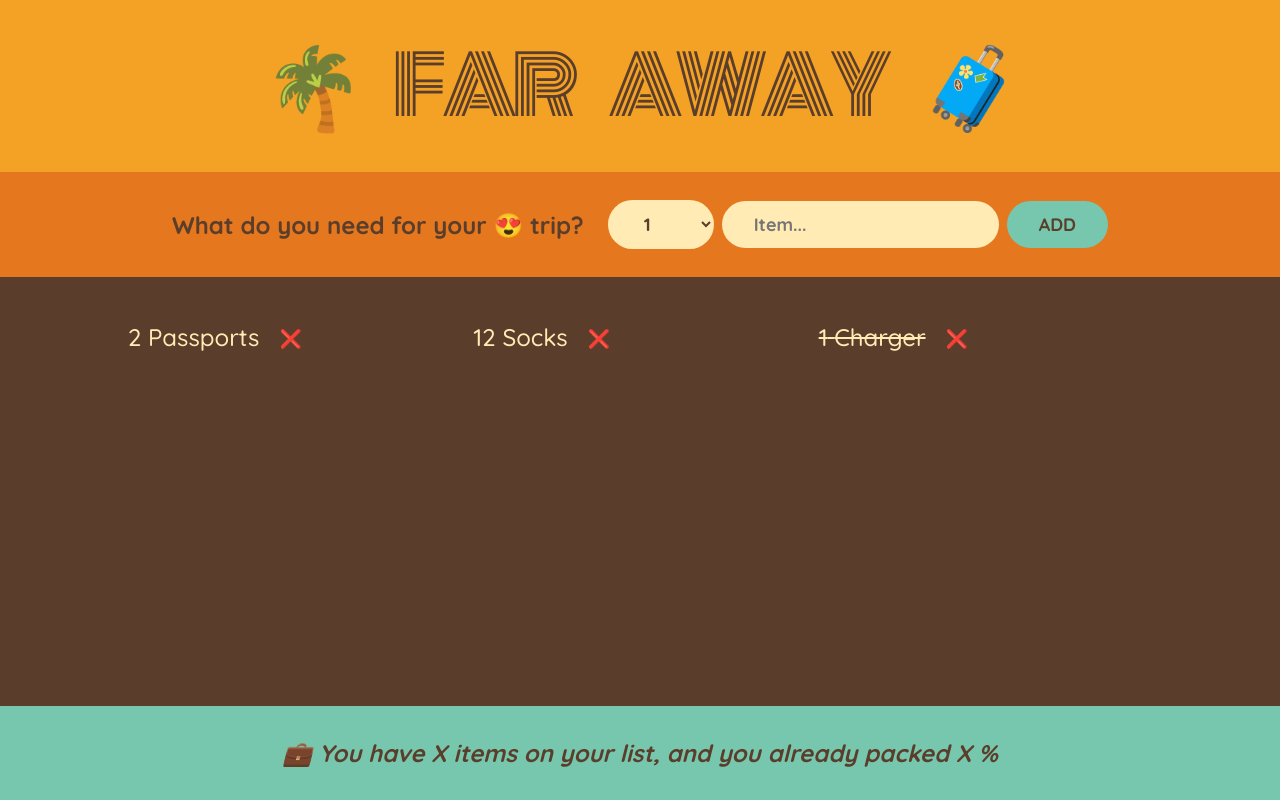
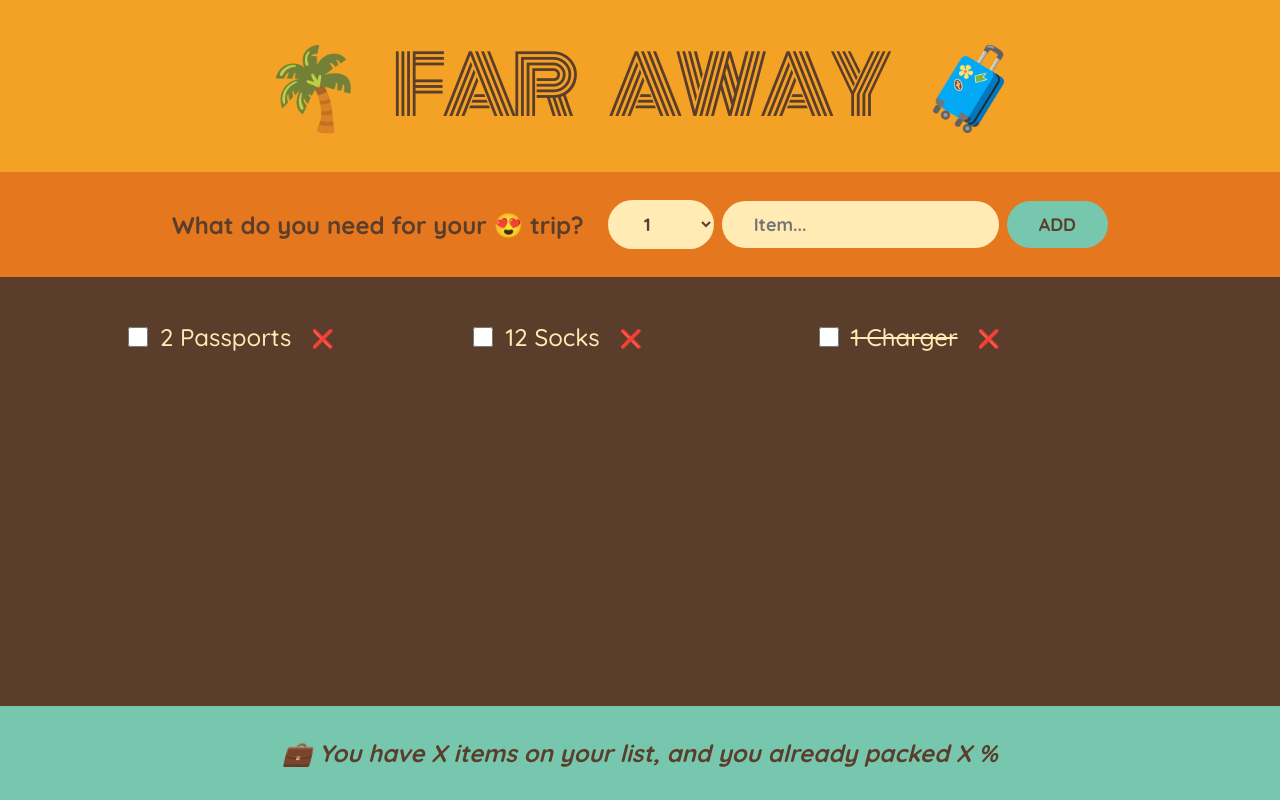
Before and after one commit to aniakucherenko/Project-Far-Away, a React (Create React App) app: page / in a window 1280 px wide. Built offline with nearby package versions, Linux system fonts and the light colour scheme.

Commit message:
Add toggle item

```diff
--- a/src/components/App.jsx
+++ b/src/components/App.jsx
@@ -17,11 +17,23 @@
     setItems(items => items.filter(item => item.id !== id));
   }
 
+  function handleToggleItem(id) {
+    setItems(items =>
+      items.map(item =>
+        item.id === id ? { ...item, packed: !item.packed } : item
+      )
+    );
+  }
+
   return (
     <div className="app">
       <Logo />
       <Form onAddItems={handleAddItems} />
-      <PackingList items={items} onDeleteItem={handleDeleteItem} />
+      <PackingList
+        items={items}
+        onDeleteItem={handleDeleteItem}
+        onToggleItem={handleToggleItem}
+      />
       <Stats />
     </div>
   );
@@ -77,21 +89,33 @@
   );
 }
 
-function PackingList({ items, onDeleteItem }) {
+function PackingList({ items, onDeleteItem, onToggleItem }) {
   return (
     <div className="list">
       <ul>
         {items.map(item => (
-          <Item item={item} onDeleteItem={onDeleteItem} key={item.id} />
+          <Item
+            item={item}
+            onDeleteItem={onDeleteItem}
+            onToggleItem={onToggleItem}
+            key={item.id}
+          />
         ))}
       </ul>
     </div>
   );
 }
 
-function Item({ item, onDeleteItem }) {
+function Item({ item, onDeleteItem, onToggleItem }) {
   return (
     <li>
+      <input
+        type="checkbox"
+        value={item.packed}
+        onChange={() => {
+          onToggleItem(item.id);
+        }}
+      />
       <span style={item.packed ? { textDecoration: 'line-through' } : {}}>
         {item.quantity} {item.description}
       </span>
```
